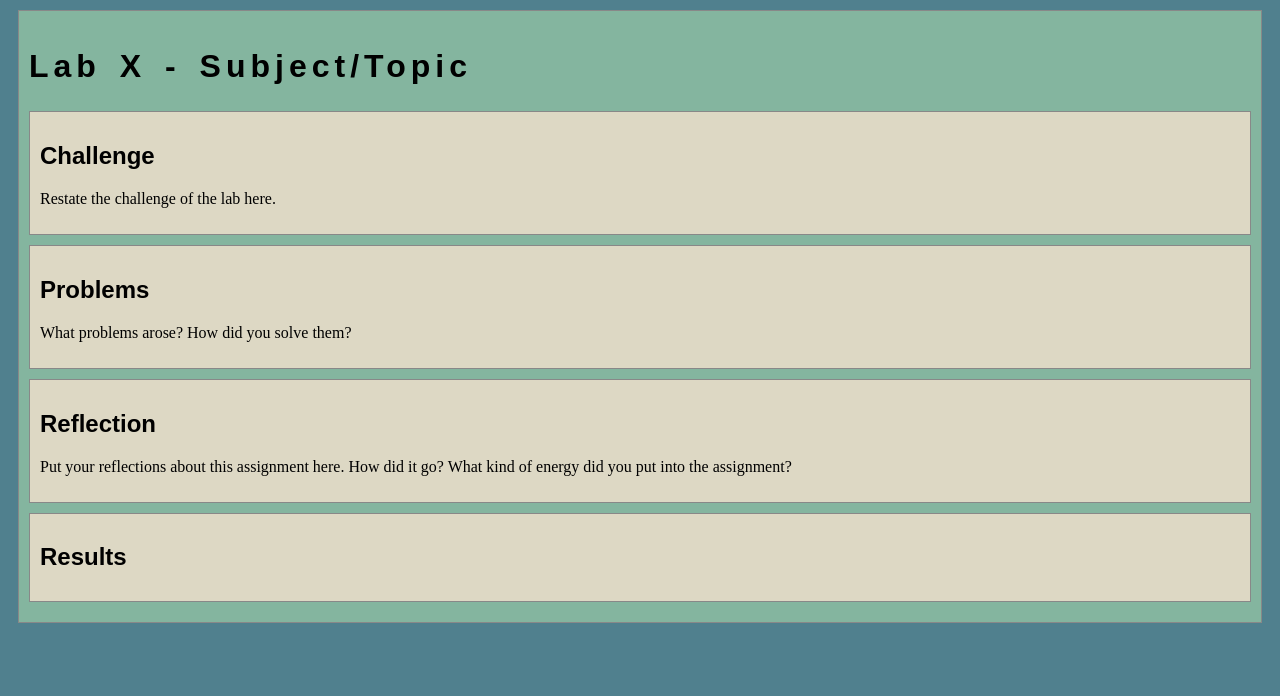
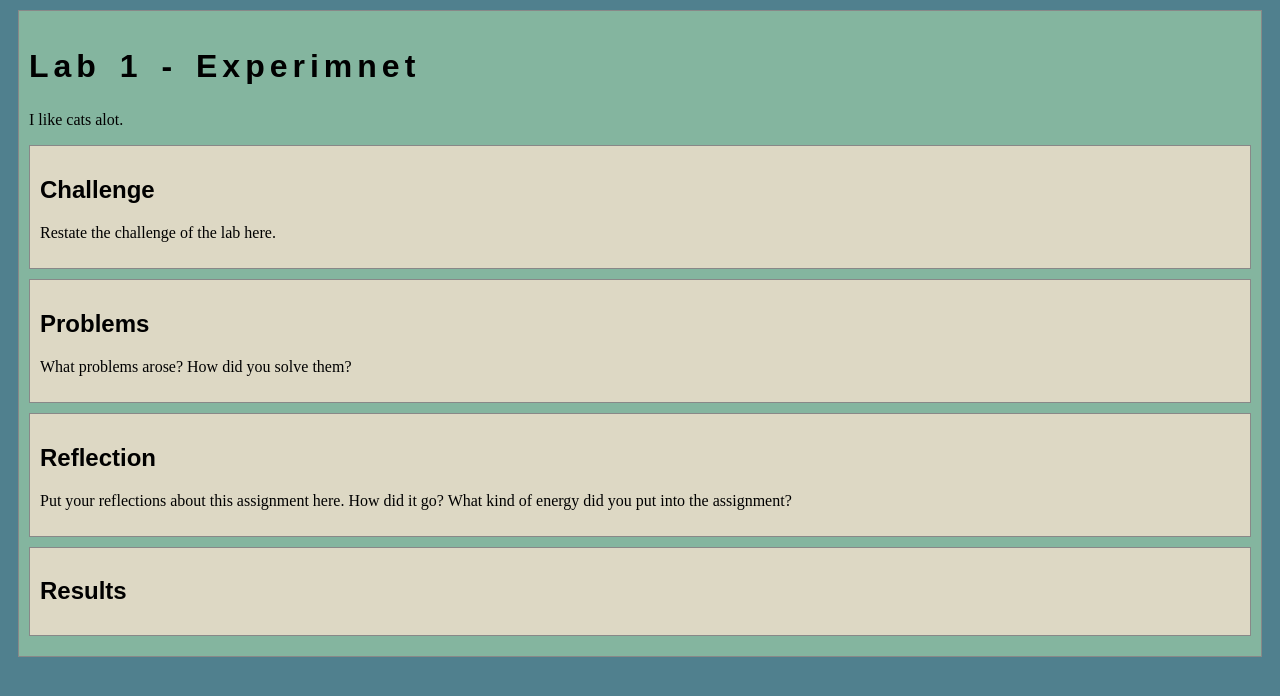
Before and after one commit to heklei/art101, a plain HTML site: page lab1/index.html in a window 1280 px wide. Drawn offline with nearby package versions, Linux system fonts and the light colour scheme.

Commit message:
Update index.html

```diff
--- a/lab1/index.html
+++ b/lab1/index.html
@@ -2,7 +2,7 @@
 <html>
 <head>
 	<!-- This title is used for tabs and bookmarks -->
-	<title>Lab X - Subject/Topic</title>
+	<title>Lab 1 - Experimnet </title>
 
 	<!-- Use UTF character set, a good idea with any webpage -->
   	<meta charset="UTF-8" />
@@ -23,7 +23,8 @@
 	<!-- Style this page by changing the CSS in ../css/site.css or css/lab.css -->
 	<main id="content">
 		<section>
-			<h1>Lab X - Subject/Topic</h1>
+			<h1>Lab 1 - Experimnet</h1>
+				<p>I like cats alot.</p>
 			<div class="minor-section">
 					<h2>Challenge</h2>
 					<p>Restate the challenge of the lab here.</p>
```
